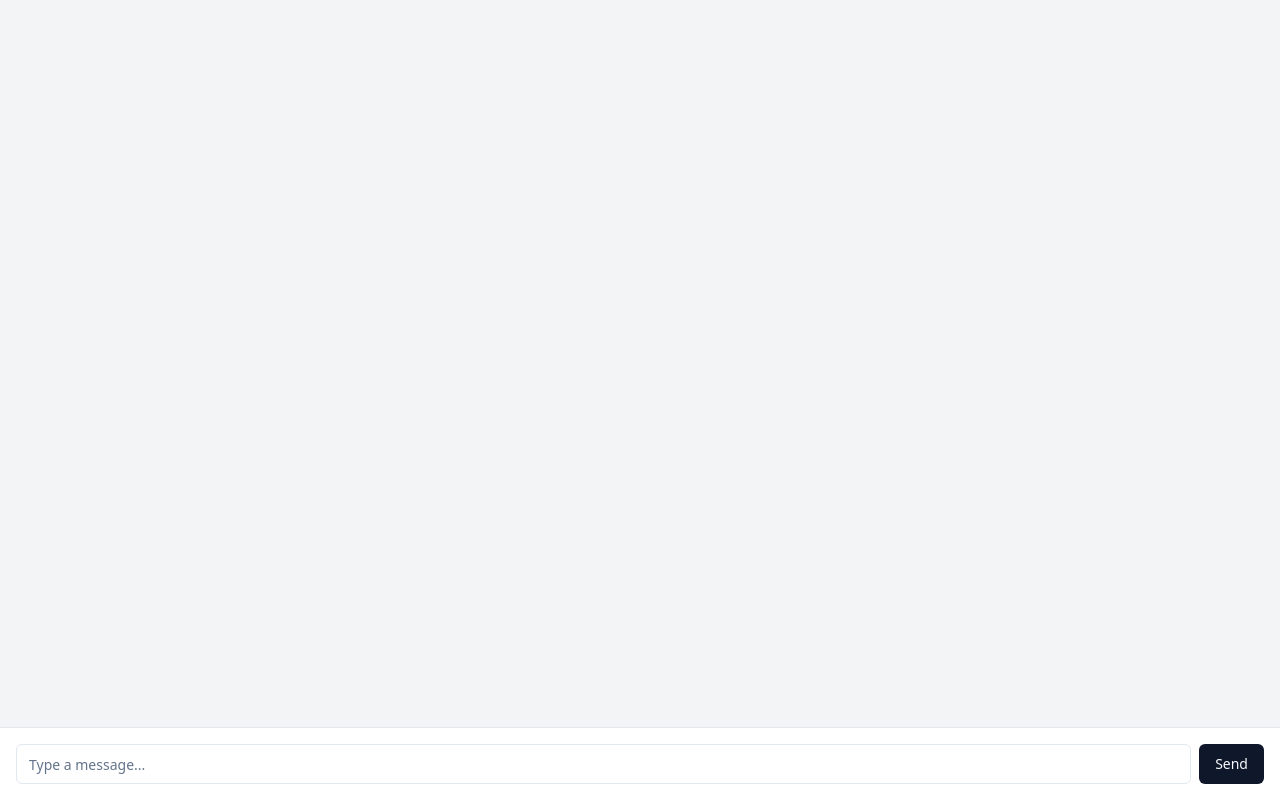
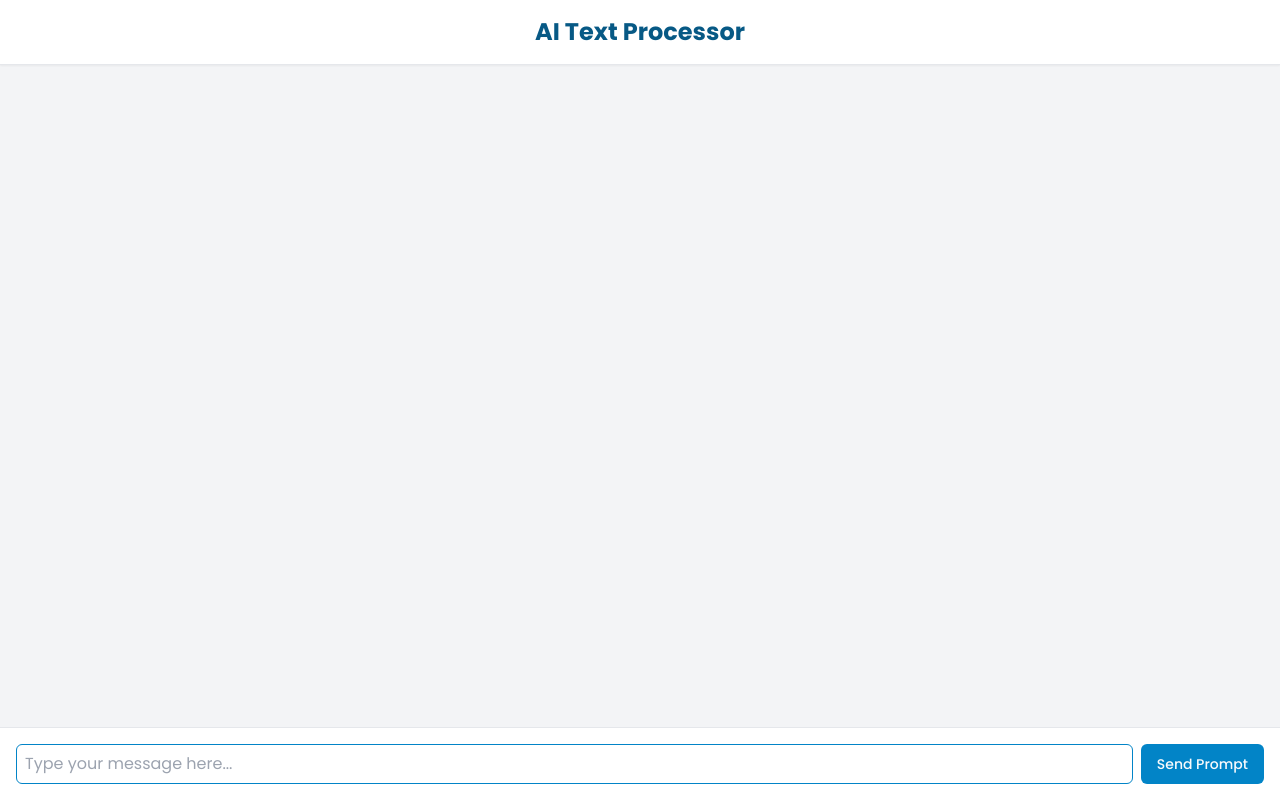
Before and after one commit to nshiziw/openai-chat, a React (Vite) app in the folder frontend/: page / in a window 1280 px wide. Built offline with nearby package versions, Linux system fonts and the light colour scheme.

Commit message:
development

```diff
--- a/frontend/src/App.jsx
+++ b/frontend/src/App.jsx
@@ -2,7 +2,7 @@ import ChatUI from "./ChatUI"
 const App = () => {
   return (
     <div>
-      <ChatUI />
+      <ChatUI title="AI Text Processor" />
     </div>
   )
 }
--- a/frontend/src/ChatUI.jsx
+++ b/frontend/src/ChatUI.jsx
@@ -1,11 +1,12 @@
+/* eslint-disable react/prop-types */
 "use client";
 
 import { useState, useRef, useEffect, useCallback } from "react";
-import { Button } from "./components/ui/button.jsx";
-import { Input } from "./components/ui/input.jsx";
-import { ScrollArea } from "./components/ui/scroll-area.jsx";
+import { Button } from "@/components/ui/button";
+// import { Input } from "@/components/ui/input";
+import { ScrollArea } from "@/components/ui/scroll-area";
 
-export default function ChatUI() {
+export default function ChatUI({ title }) {
   const [messages, setMessages] = useState([]);
   const [inputValue, setInputValue] = useState("");
   const scrollAreaRef = useRef(null);
@@ -45,6 +46,12 @@ export default function ChatUI() {
 
   return (
     <div className="flex flex-col h-screen bg-gray-100">
+      {/* Title Section */}
+      <div className="bg-white border-b border-gray-200 p-4 shadow-sm">
+        <h1 className="text-2xl font-bold text-center text-sky-800">{title}</h1>
+      </div>
+
+      {/* Chat Messages */}
       <ScrollArea className="flex-grow p-4">
         <div ref={scrollAreaRef}>
           <div className="space-y-4">
@@ -59,7 +66,7 @@ export default function ChatUI() {
                   className={`max-w-[70%] rounded-lg p-3 ${
                     message.isSent
                       ? "bg-blue-500 text-white"
-                      : "bg-white text-gray-800"
+                      : "bg-sky-100 shadow text-sky-700"
                   }`}
                 >
                   {message.text}
@@ -69,16 +76,18 @@ export default function ChatUI() {
           </div>
         </div>
       </ScrollArea>
+
+      {/* Input Section */}
       <div className="bg-white border-t border-gray-200 p-4">
         <form onSubmit={handleSubmit} className="flex space-x-2">
-          <Input
+          <input
             type="text"
-            placeholder="Type a message..."
+            placeholder="Type your message here..."
             value={inputValue}
             onChange={(e) => setInputValue(e.target.value)}
-            className="flex-grow"
+            className="w-full focus:ring focus:ring-sky-300 border rounded-md px-2 border-sky-600"
           />
-          <Button type="submit">Send</Button>
+          <Button className="bg-sky-600 hover:bg-sky-400 transition-all duration-500" type="submit">Send Prompt</Button>
         </form>
       </div>
     </div>
--- a/frontend/src/index.css
+++ b/frontend/src/index.css
@@ -1,6 +1,17 @@
+@import url(https://fonts.googleapis.com/css?family=Poppins:100,100italic,200,200italic,300,300italic,regular,italic,500,500italic,600,600italic,700,700italic,800,800italic,900,900italic);
 @tailwind base;
 @tailwind components;
 @tailwind utilities;
+
+*{
+  font-family: 'Poppins', sans-serif;
+  box-sizing: border-box;
+  margin: 0;
+  padding: 0;
+  outline: none;
+  user-select: none;
+}
+
 @layer base {
   :root {
     --background: 0 0% 100%;
```
